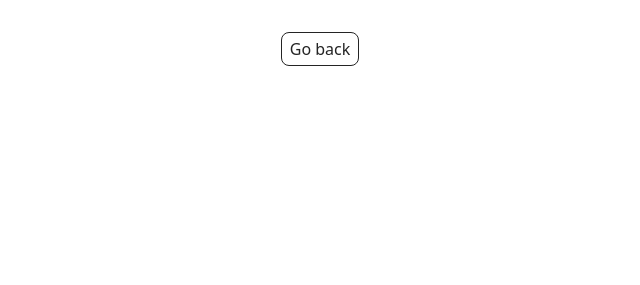
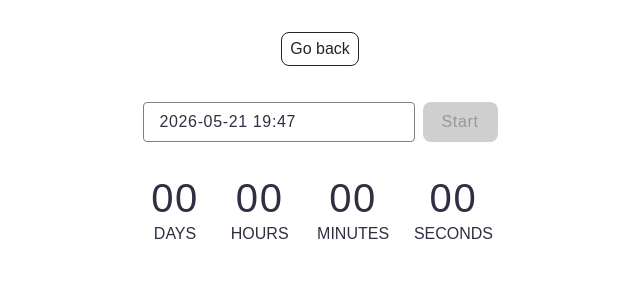
Before and after one commit to and05gt/goit-advancedjs-hw-02, a website built with Vite: page src/1-timer.html in a window 1280 px wide. Shown: the whole page, without its empty margins (320-960 px from the left). Built offline with nearby package versions, Linux system fonts and the light colour scheme.

Commit message:
Add datetime timer with flatpickr and iziToast
Introduce a countdown timer feature: add flatpickr and iziToast to dependencies, update HTML to include a datetime picker, Start button and timer display, and add dedicated timer styles plus base CSS tweaks (box-sizing, font). Implement timer logic in src/js/1-timer.js to initialize flatpickr, validate future dates (showing iziToast errors), enable/disable controls, run a setInterval countdown, and update the displayed days/hours/minutes/seconds with leading zeros.

```diff
--- a/package.json
+++ b/package.json
@@ -17,6 +17,8 @@
   "author": "Alexander Repeta <alexander.repeta@gmail.com>",
   "license": "ISC",
   "dependencies": {
+    "flatpickr": "^4.6.13",
+    "izitoast": "^1.4.0",
     "vite-plugin-full-reload": "^1.2.0",
     "vite-plugin-html-inject": "^1.1.2"
   }
--- a/src/1-timer.html
+++ b/src/1-timer.html
@@ -13,7 +13,32 @@
   <main>
     <div class="container">
       <a class="back-link" href="./index.html">Go back</a>
-      <!-- Timer -->
+
+      <div class="timer-container">
+        <div class="datetime-picker-wrapper">
+          <input type="text" id="datetime-picker" />
+          <button type="button" data-start>Start</button>
+        </div>
+
+        <div class="timer">
+          <div class="field">
+            <span class="value" data-days>00</span>
+            <span class="label">Days</span>
+          </div>
+          <div class="field">
+            <span class="value" data-hours>00</span>
+            <span class="label">Hours</span>
+          </div>
+          <div class="field">
+            <span class="value" data-minutes>00</span>
+            <span class="label">Minutes</span>
+          </div>
+          <div class="field">
+            <span class="value" data-seconds>00</span>
+            <span class="label">Seconds</span>
+          </div>
+        </div>
+      </div>
     </div>
   </main>
 
--- a/src/css/base.css
+++ b/src/css/base.css
@@ -1,7 +1,11 @@
+*,
+*::before,
+*::after {
+  box-sizing: border-box;
+}
+
 :root {
-  /* font-family: Inter, Avenir, Helvetica, Arial, sans-serif; */
-  font-family: system-ui, -apple-system, BlinkMacSystemFont, 'Segoe UI', Roboto,
-    Oxygen, Ubuntu, Cantarell, 'Open Sans', 'Helvetica Neue', sans-serif;
+  font-family: 'Montserrat', sans-serif;
   font-size: 16px;
   line-height: 1.5;
   font-weight: 400;
@@ -14,10 +18,6 @@
   -webkit-font-smoothing: antialiased;
   -moz-osx-font-smoothing: grayscale;
   -webkit-text-size-adjust: 100%;
-}
-
-* {
-  box-sizing: border-box;
 }
 
 body {
--- a/src/css/timer.css
+++ b/src/css/timer.css
@@ -0,0 +1,86 @@
+.timer-container {
+  display: flex;
+  flex-direction: column;
+  gap: 32px;
+  align-items: center;
+  padding: 36px;
+}
+
+.datetime-picker-wrapper {
+  display: flex;
+  gap: 8px;
+}
+
+#datetime-picker {
+  border-radius: 4px;
+  width: 272px;
+  height: 40px;
+  border: 1px solid #808080;
+  outline: none;
+  padding: 8px 16px;
+  font-family: 'Montserrat', sans-serif;
+  font-weight: 400;
+  font-size: 16px;
+  line-height: 1.5;
+  letter-spacing: 0.04em;
+  color: #2e2f42;
+  transition: background-color 300ms ease-in-out, color 300ms ease-in-out;
+}
+
+#datetime-picker:hover {
+  border: 1px solid #000;
+}
+
+#datetime-picker:focus {
+  border: 1px solid #4e75ff;
+}
+
+#datetime-picker:disabled {
+  background-color: #fafafa;
+  color: #808080;
+}
+
+button {
+  border-radius: 8px;
+  padding: 8px 16px;
+  width: 75px;
+  height: 40px;
+  font-family: 'Montserrat', sans-serif;
+  font-weight: 500;
+  font-size: 16px;
+  line-height: 1.5;
+  letter-spacing: 0.04em;
+  border: none;
+  background-color: #4e75ff;
+  color: #fff;
+  transition: background-color 300ms ease-in-out, color 300ms ease-in-out;
+}
+
+button:hover {
+  background-color: #6c8cff;
+}
+
+button:disabled {
+  background-color: #cfcfcf;
+  color: #989898;
+}
+
+.timer {
+  width: 346px;
+  display: flex;
+  justify-content: center;
+  text-align: center;
+  gap: 24px;
+}
+
+.value {
+  font-size: 40px;
+  line-height: 1.2;
+  letter-spacing: 0.04em;
+  color: #2e2f42;
+}
+
+.label {
+  color: #2e2f42;
+  text-transform: uppercase;
+}
--- a/src/js/1-timer.js
+++ b/src/js/1-timer.js
@@ -0,0 +1,89 @@
+import flatpickr from 'flatpickr';
+import 'flatpickr/dist/flatpickr.min.css';
+import iziToast from 'izitoast';
+import 'izitoast/dist/css/iziToast.min.css';
+
+const inputPicker = document.querySelector('#datetime-picker');
+const startBtn = document.querySelector('[data-start]');
+const displayDays = document.querySelector('[data-days]');
+const displayHours = document.querySelector('[data-hours]');
+const displayMinutes = document.querySelector('[data-minutes]');
+const displaySeconds = document.querySelector('[data-seconds]');
+
+startBtn.disabled = true;
+startBtn.addEventListener('click', onStartTimer);
+
+let userSelectedDate = null;
+let timerId = 0;
+
+const options = {
+  enableTime: true,
+  time_24hr: true,
+  defaultDate: new Date(),
+  minuteIncrement: 1,
+  onClose(selectedDates) {
+    if (selectedDates[0].getTime() < Date.now()) {
+      iziToast.error({
+        title: 'Error',
+        titleColor: '#fff',
+        message: 'Please choose a date in the future',
+        position: 'topRight',
+        backgroundColor: '#ef4040',
+        messageColor: '#fff',
+        theme: 'dark',
+      });
+    } else {
+      userSelectedDate = selectedDates[0].getTime();
+      startBtn.disabled = false;
+    }
+  },
+};
+
+flatpickr(inputPicker, options);
+
+function onStartTimer() {
+  startBtn.disabled = true;
+  inputPicker.disabled = true;
+
+  function updateTimer() {
+    const currentDate = Date.now();
+    const deltaTime = userSelectedDate - currentDate;
+
+    if (deltaTime <= 0) {
+      clearInterval(timerId);
+      updateTimerInterface({ days: 0, hours: 0, minutes: 0, seconds: 0 });
+      inputPicker.disabled = false;
+      return;
+    }
+
+    updateTimerInterface(convertMs(deltaTime));
+  }
+
+  updateTimer();
+
+  timerId = setInterval(updateTimer, 1000);
+}
+
+function convertMs(ms) {
+  const second = 1000;
+  const minute = second * 60;
+  const hour = minute * 60;
+  const day = hour * 24;
+
+  const days = Math.floor(ms / day);
+  const hours = Math.floor((ms % day) / hour);
+  const minutes = Math.floor(((ms % day) % hour) / minute);
+  const seconds = Math.floor((((ms % day) % hour) % minute) / second);
+  return { days, hours, minutes, seconds };
+}
+
+function updateTimerInterface({ days, hours, minutes, seconds }) {
+  displayDays.textContent = addLeadingZero(days);
+  displayHours.textContent = addLeadingZero(hours);
+  displayMinutes.textContent = addLeadingZero(minutes);
+  displaySeconds.textContent = addLeadingZero(seconds);
+}
+
+function addLeadingZero(value) {
+  return String(value).padStart(2, '0');
+}
```
Also changed, not shown: 1 other file.
